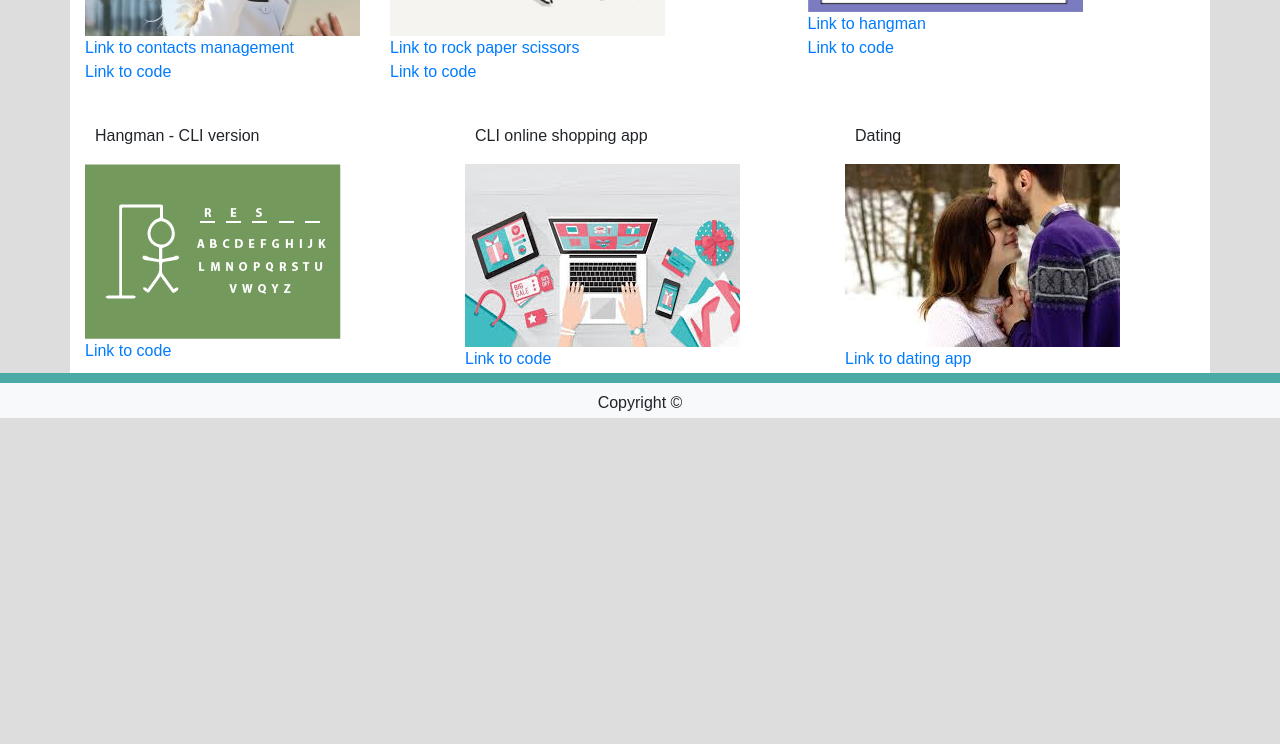
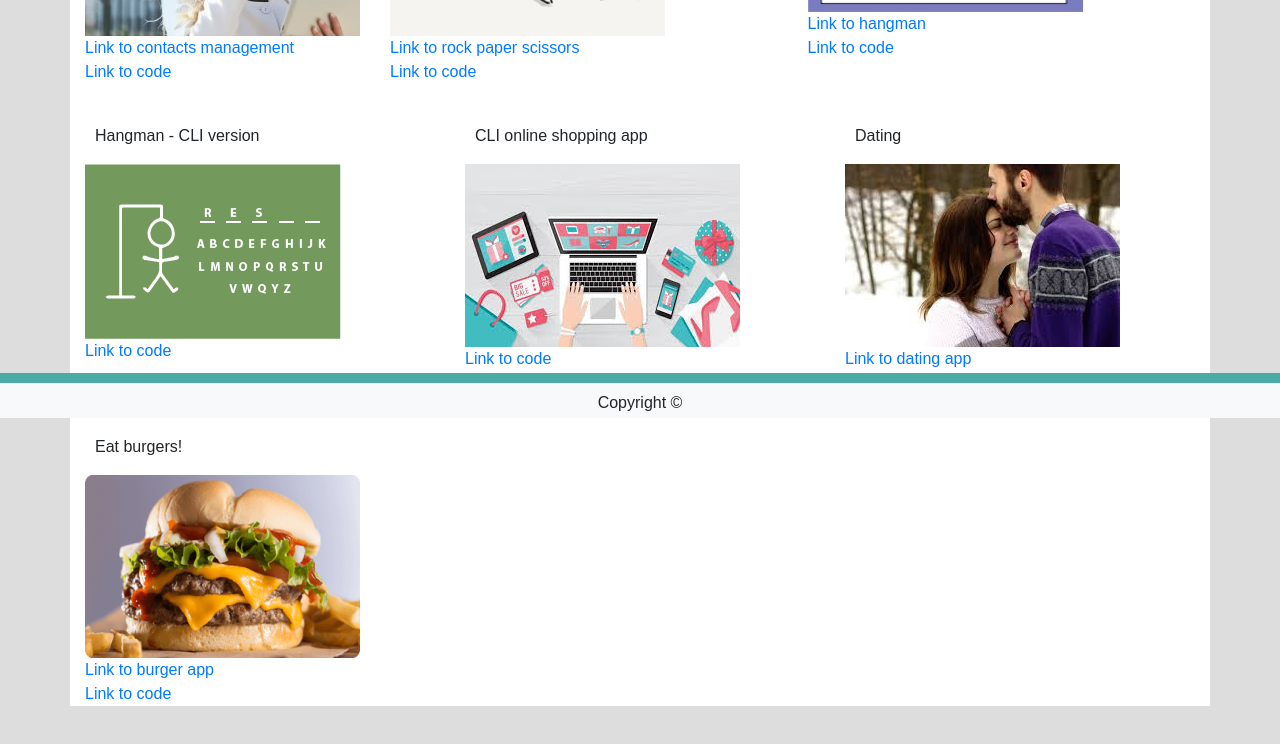
Before and after one commit to rgbyford/Bootstrap-Portfolio, a plain HTML site: page portfolio.html in a window 1280 px wide. Shown: the part 382-1126 px from the top of the page. Before the commit the page ends 857 px from the top, so only its background shows below. Drawn offline with nearby package versions, Linux system fonts and the light colour scheme.

Commit message:
burger app

```diff
--- a/portfolio.html
+++ b/portfolio.html
@@ -124,6 +124,17 @@
                     </div>
                 </div>
             </div>
+            <div class="col">
+                <div class="tbl-stuff">
+                    <p class="describe-text">Eat burgers!</p>
+                    <img class="img-responsive" src="assets/images/burger.png">
+                    <div class="tbltxt">
+                        <a href="https://shrouded-depths-27858.herokuapp.com/burgers">Link to burger app</a>
+                        <br>
+                        <a href="https://github.com/rgbyford/burger">Link to code</a>
+                    </div>
+                </div>
+            </div>
         </div>
     </div>
     <footer class="footer-classic fixed-bottom text-center bg-light">
```
Also changed, not shown: assets/images/burger.png (added).
